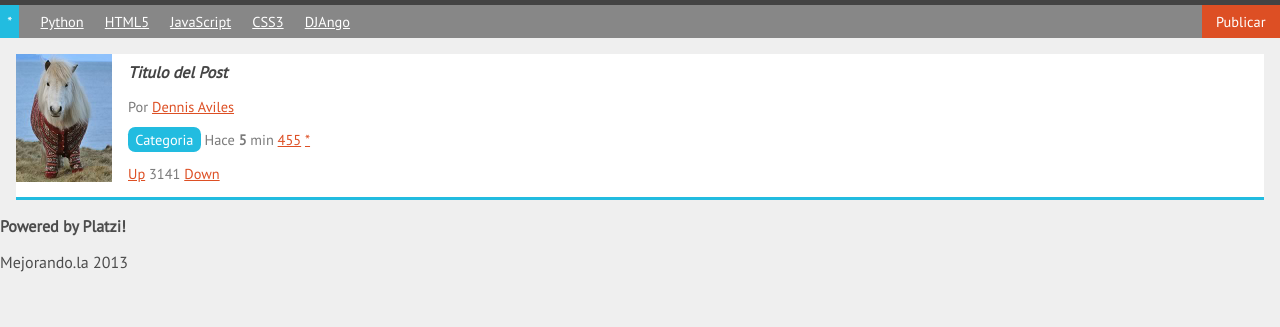
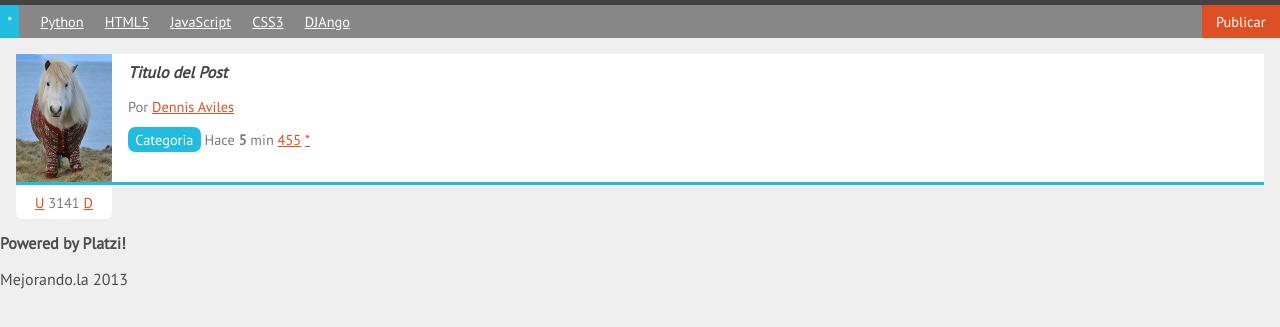
Before and after one commit to dennisaviles/pinche_america, a plain HTML site: page index.html in a window 1280 px wide. Shown: the part 95-422 px from the top of the page. Drawn offline with Linux system fonts and the light colour scheme.

Commit message:
votacion

```diff
--- a/estilos.css
+++ b/estilos.css
@@ -98,6 +98,9 @@ nav #publicar_nav a
 {
 	background: white;
 	border-bottom: 3px #22BCE0 solid;
+	margin-bottom: 3em;
+	min-height: 128px;
+	position: relative;
 }
 #contenido .item p
 {
@@ -132,3 +135,14 @@ nav #publicar_nav a
 	color: #444;
 	text-decoration: none;
 }
+#contenido .item .votacion
+{
+	background: white;
+	border-radius: 0 0 0.5em 0.5em;
+	margin: 3px 0 0 0;
+	padding: 0.5em 0;
+	position: absolute;
+	text-align: center;
+	top: 100%;
+	width: 96px;
+}
--- a/index.html
+++ b/index.html
@@ -49,9 +49,9 @@
 				<a class="guardar_item" href="#">*</a>
 			</p>
 			<p class="votacion">
-				<a class="up" href="#">Up</a>
+				<a class="up" href="#">U</a>
 				3141
-				<a class="down" href="#">Down</a>
+				<a class="down" href="#">D</a>
 			</p>
 		</article>
 	</section>
```
